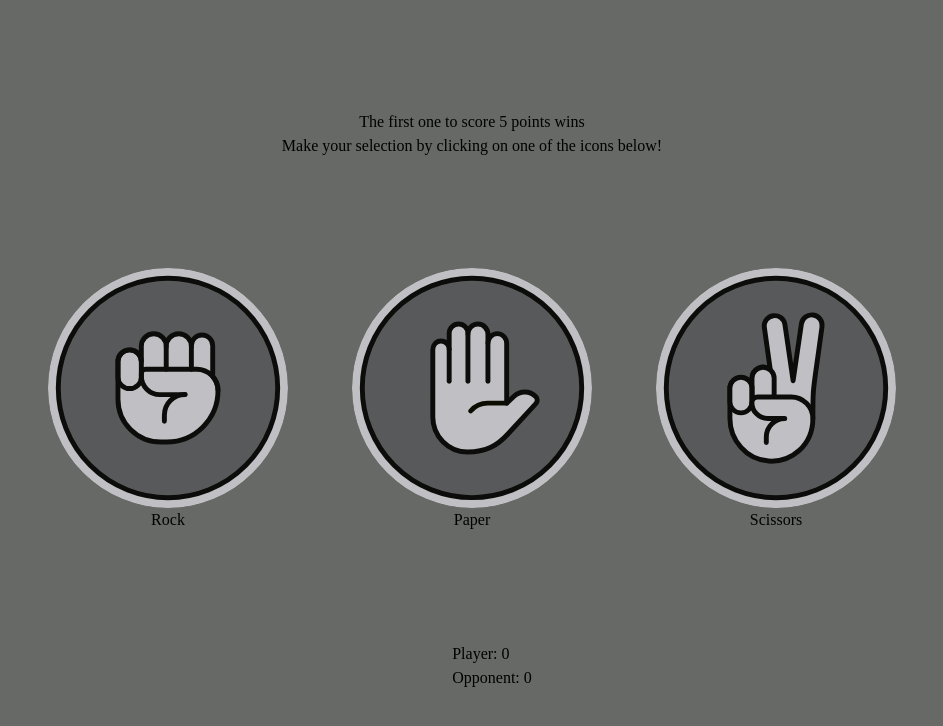
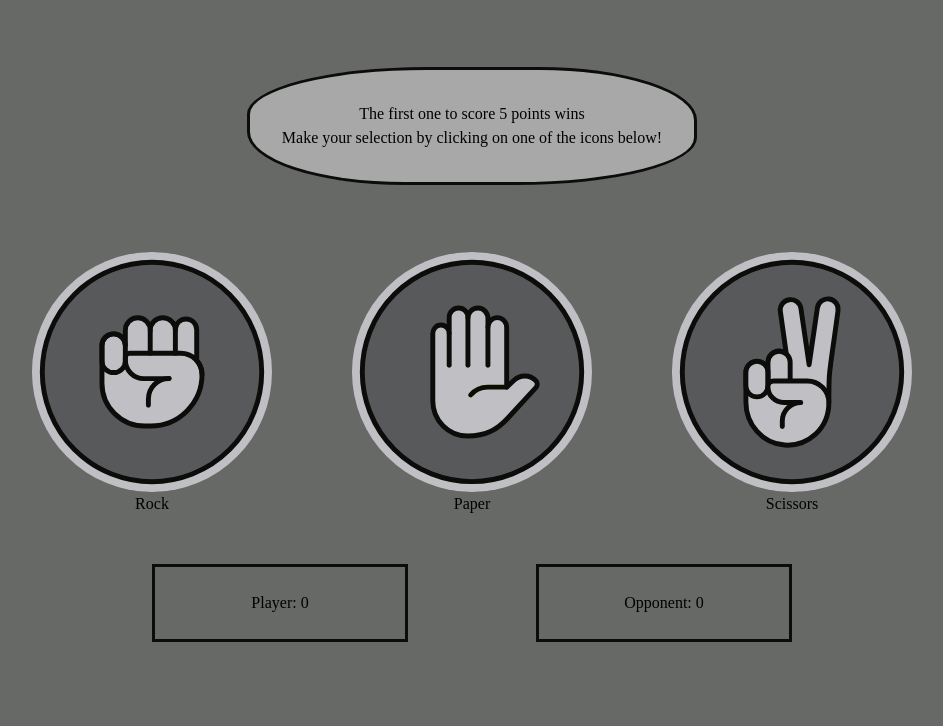
Before and after one commit to Spacew1se/rock-paper-scissors, a plain HTML site: page index.html in a window 1280 px wide. Both pictures are taken after a click on the element 639 px from the left and 400 px from the top of the page. Shown: the whole page, without its empty margins (168-1111 px from the left). Drawn offline with Linux system fonts and the light colour scheme.

Commit message:
Add styling to game components

```diff
--- a/javascript.js
+++ b/javascript.js
@@ -17,6 +17,8 @@ function startGame() {
 }
 
 function showInstructions() {
+    const instructCont = document.createElement('div');
+    instructCont.classList.add('instructCont');
     const instructdiv = document.createElement('div');
     instructdiv.classList.add('instructdiv');
 
@@ -26,11 +28,12 @@ function showInstructions() {
 
     const toWin = document.createElement('p');
     toWin.classList.add('toWin');
-    toWin.textContent = `The first one to score ${WINCOND} points wins`
+    toWin.textContent = `The first one to score ${WINCOND} points wins`;
 
+    instructCont.appendChild(instructdiv);
     instructdiv.appendChild(toWin);
     instructdiv.appendChild(instruct);
-    container.appendChild(instructdiv);
+    container.appendChild(instructCont);
 }
 
 function createButtons() {
@@ -64,15 +67,15 @@ function createScore() {
     const results = document.createElement('div');
     results.classList.add('results');
     container.appendChild(results);
-    const scoreList = document.createElement('ul');
-    scoreList.classList.add('score');
-    results.appendChild(scoreList);
-    const playerScore = document.createElement('li');
+    const scoreDiv = document.createElement('div');
+    scoreDiv.classList.add('score');
+    results.appendChild(scoreDiv);
+    const playerScore = document.createElement('p');
     playerScore.classList.add('plyrRounds');
-    const cpuScore = document.createElement('li');
+    const cpuScore = document.createElement('p');
     cpuScore.classList.add('cpuRounds');
-    scoreList.appendChild(playerScore);
-    scoreList.appendChild(cpuScore);
+    scoreDiv.appendChild(playerScore);
+    scoreDiv.appendChild(cpuScore);
 }
 
 function getComputerSelection() {
--- a/styles.css
+++ b/styles.css
@@ -67,15 +67,11 @@ h6 {
   overflow-wrap: break-word;
 }
 
-ul {
-  list-style-type: none;
-}
-
 .container {
   min-height: 100vh;
   display: flex;
   flex-direction: column;
-  justify-content: space-evenly;
+  justify-content: center;
   align-items: center;
   background-color: #676966;
 }
@@ -93,15 +89,25 @@ h1 {
   padding: 1.5em;
 }
 
+.instructCont {
+  display: flex;
+  align-items: center;
+  flex: 1;
+}
+
 .instructdiv {
   display: flex;
   flex-direction: column;
   align-items: center;
+  border: .2em solid #0C0D0A;
+  border-radius: 40% 35% / 40% 45%;
+  background-color: #A8A8A8;
+  padding: 2em;
+  text-align: center;
 }
 
 .btns {
   display: flex;
-  justify-content: space-around;
   gap: 5vw;
 }
 
@@ -120,7 +126,6 @@ h1 {
 .btndiv {
   display: flex;
   flex-direction: column;
-  justify-content: center;
 }
 
 .btntxt {
@@ -128,9 +133,10 @@ h1 {
 }
 
 .btn {
+  align-self: center;
   cursor: pointer;
   border: none;
-  width: 30vh;
+  width: 20vw;
   height: 30vh;
   border-radius: 50%;
   overflow: hidden;
@@ -139,5 +145,38 @@ h1 {
   background-position: center;
 }
 
+.score {
+  display: flex;
+  justify-content: space-around;
+  align-items: center;
+  min-width: 60vw;
+  margin-top: 1.5em;
+}
 
+.score p {
+  border: .2em solid #0C0D0A;
+  min-width: min-content;
+  width: 20vw;
+  padding: 1.5em 1em;
+  text-align: center;
+}
+
+.results {
+  display: flex;
+  flex-direction: column;
+  flex: 1;
+  padding: 1.5em;
+}
+
+.rndResult, .winner, .again {
+  align-self: center;
+}
+
+.winner {
+  padding: 1.5em;
+}
+
+.again {
+  background-color: #A8A8A8;
+}
 /*ALT COLOR: #BCAA99 medium tan - grullo
```
